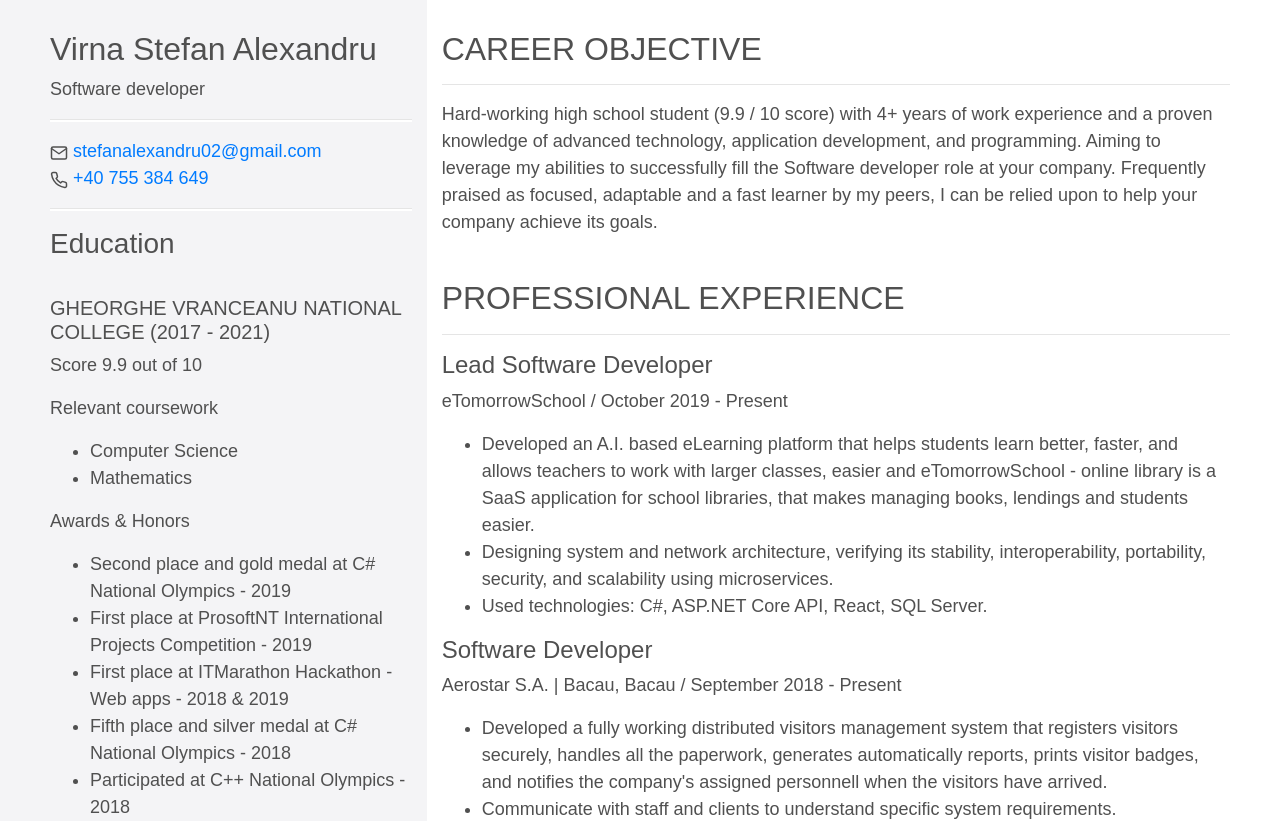
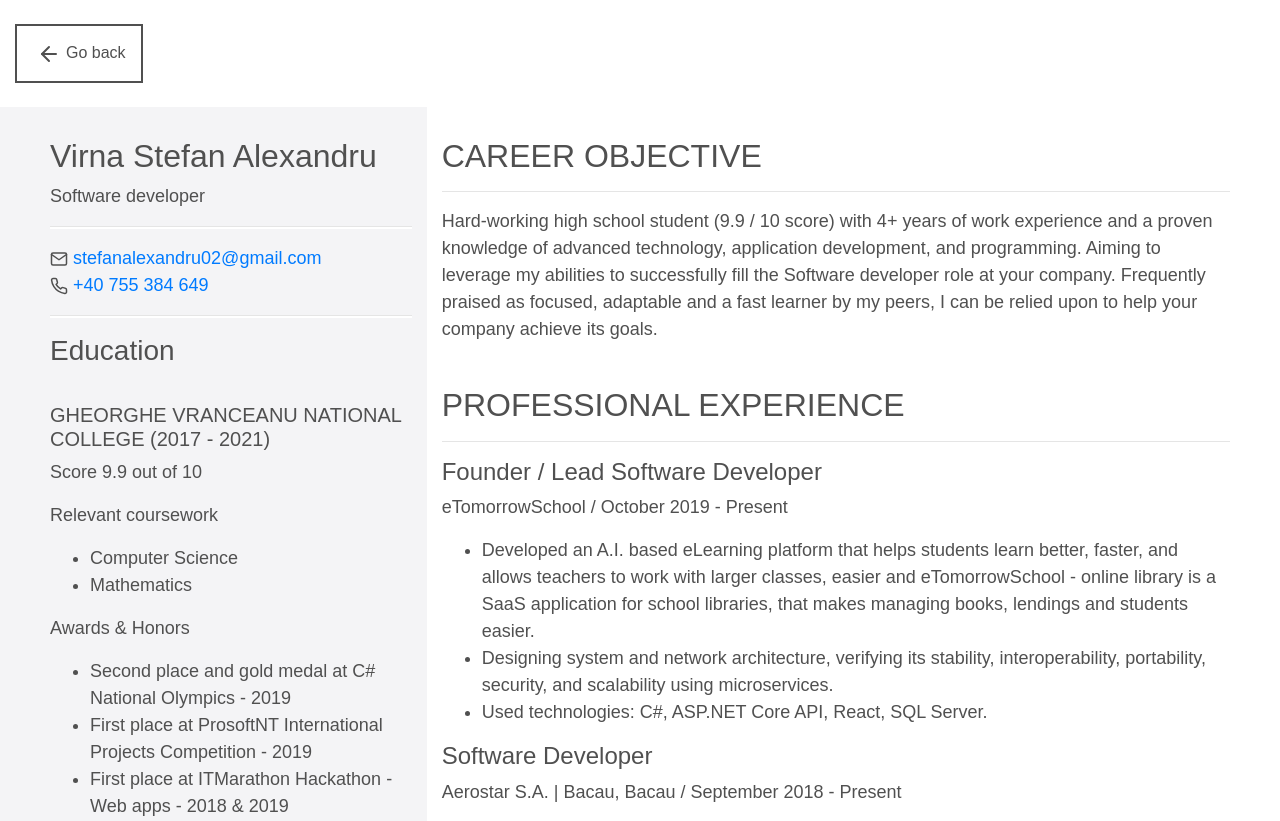
Before and after one commit to stefanalexandru02/MyPersonalWebsite, a React (Create React App) app in the folder Portfolio/ClientApp/: page /resume in a window 1280 px wide. Shown: the top 821 px of the page. Built offline with nearby package versions, Linux system fonts and the light colour scheme; a web font is replaced by a local one.

Commit message:
added go back button on resume page and disabled testimonials section

```diff
--- a/Portfolio/ClientApp/src/components/Home.jsx
+++ b/Portfolio/ClientApp/src/components/Home.jsx
@@ -31,12 +31,12 @@ export class Home extends Component {
           id="portfolio_section">
           <PortfolioSection />
         </Section>
-        <Section
+        {/* <Section
           activeClass="active"
           dark={false}
           id="testimonials_section">
           <TestimonialsSection />
-        </Section>
+        </Section> */}
         <Section
           activeClass="active"
           dark={true}
--- a/Portfolio/ClientApp/src/components/Resume.jsx
+++ b/Portfolio/ClientApp/src/components/Resume.jsx
@@ -1,4 +1,5 @@
 import React, { Component } from 'react';
+import { Link } from 'react-router-dom';
 
 export class Resume extends Component {
     static displayName = Resume.name;
@@ -6,6 +7,13 @@ export class Resume extends Component {
     render() {
         return (
             <div className="container-fluid">
+                <br />
+                <Link to='/' className="btn btn-outline-primary no-outline hvr-underline-from-right outline-dark">
+                    <svg style={{ marginRight: '5px' }} xmlns="http://www.w3.org/2000/svg" width="24" height="24" viewBox="0 0 24 24" fill="none" stroke="currentColor" strokeWidth="2" strokeLinecap="round" strokeLinejoin="round" className="feather feather-arrow-left"><line x1="19" y1="12" x2="5" y2="12"></line><polyline points="12 19 5 12 12 5"></polyline></svg>
+                    <span>Go back</span>
+                </Link>
+                <br />
+                <br />
                 <div className="row resume">
                     <div className="col-md-4 leftBlock">
                         <h2>Virna Stefan Alexandru</h2>
@@ -61,7 +69,7 @@ export class Resume extends Component {
                         <h2>PROFESSIONAL EXPERIENCE</h2>
                         <hr />
                         <div>
-                            <h4>Lead Software Developer</h4>
+                            <h4>Founder / Lead Software Developer</h4>
                             <p>eTomorrowSchool / October 2019 - Present</p>
                             <ul>
                                 <li>Developed an A.I. based eLearning platform that helps students learn better, faster, and allows teachers to work with larger classes, easier and eTomorrowSchool - online library is a SaaS application for school libraries, that makes managing books, lendings and students easier.</li>
```
